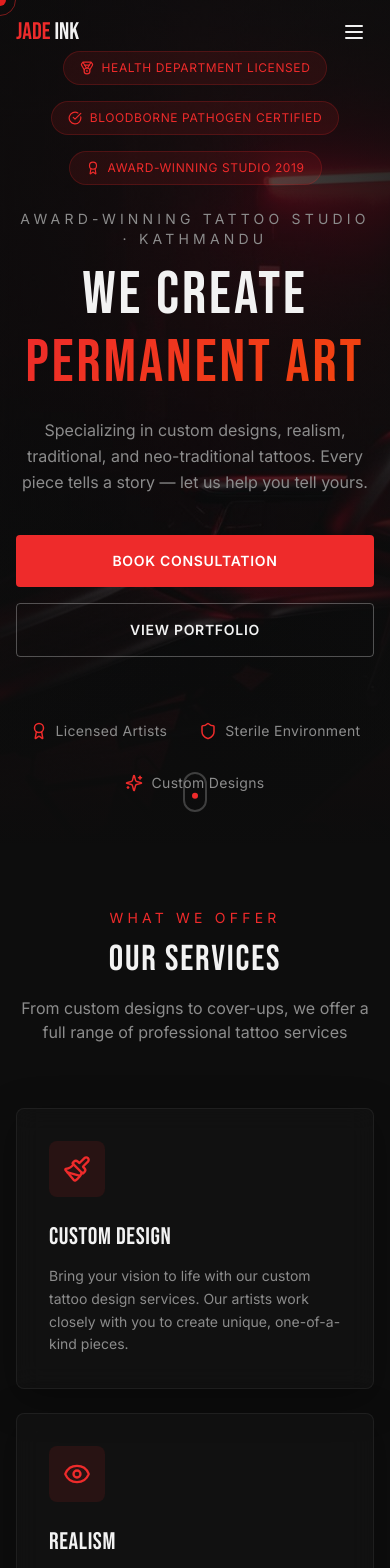
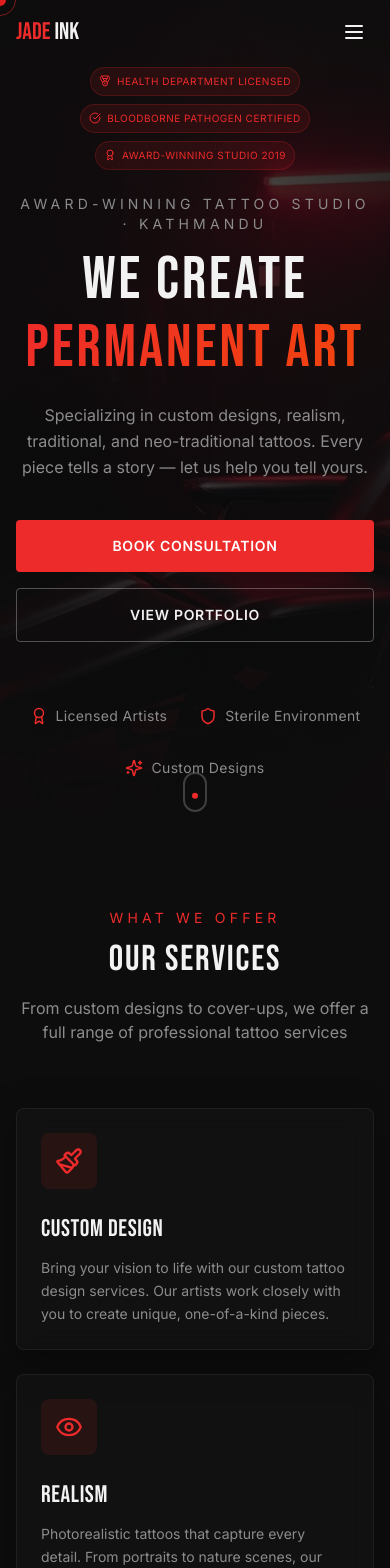
Before and after one commit to thebheda-ops/tattoo-studio, a Next.js app: page / in a window 390 px wide. Shown: the top 1568 px of the page. Built offline with nearby package versions, Linux system fonts and the light colour scheme.

Commit message:
Mobile Screen CSS adjusted

```diff
--- a/src/components/ArtistsSection.jsx
+++ b/src/components/ArtistsSection.jsx
@@ -90,7 +90,7 @@ const ArtistModal = ({ artist, onClose }) => {
             </button>
           </div>
 
-          <div className="px-8 pb-8 -mt-20">
+          <div className="px-4 sm:px-8 pb-8 -mt-20">
             <div className="flex flex-col sm:flex-row items-start gap-6 mb-6">
               <div className="relative w-32 h-40 rounded-lg overflow-hidden border-4 border-background shadow-xl flex-shrink-0">
                 <Image
--- a/src/components/ContactSection.jsx
+++ b/src/components/ContactSection.jsx
@@ -257,7 +257,7 @@ Sent from jadeinktattoo.com`;
 
           <ScrollReveal delay={200}>
             <div className="space-y-6">
-              <div className="glass-card p-8 space-y-6">
+              <div className="glass-card p-4 sm:p-8 space-y-6">
                 <h3 className="font-display text-2xl text-foreground tracking-wide">Visit Our Studio</h3>
                 <div className="space-y-4">
                   <div className="flex items-start gap-3">
--- a/src/components/FAQSection.jsx
+++ b/src/components/FAQSection.jsx
@@ -68,7 +68,7 @@ const FAQSection = () => {
               <div className="glass-card overflow-hidden">
                 <button
                   onClick={() => toggleFAQ(index)}
-                  className="w-full p-6 flex items-center justify-between text-left group"
+                  className="w-full p-4 sm:p-6 flex items-center justify-between text-left group"
                   aria-expanded={openIndex === index}
                 >
                   <div className="flex items-center gap-4">
@@ -96,7 +96,7 @@ const FAQSection = () => {
                       exit={{ height: 0, opacity: 0 }}
                       transition={{ duration: 0.3 }}
                     >
-                      <div className="px-6 pb-6 pl-20">
+                      <div className="px-4 sm:px-6 pb-4 sm:pb-6 pl-16 sm:pl-20">
                         <p className="text-muted-foreground font-body leading-relaxed">
                           {faq.answer}
                         </p>
--- a/src/components/HeroSection.jsx
+++ b/src/components/HeroSection.jsx
@@ -53,15 +53,15 @@ const HeroSection = () => {
           initial={{ opacity: 0, y: 20 }}
           animate={{ opacity: 1, y: 0 }}
           transition={{ duration: 0.6 }}
-          className="flex flex-wrap justify-center gap-4 mb-6"
+          className="flex flex-wrap justify-center gap-2 sm:gap-4 mb-6 px-2"
         >
           {certifications.map((cert, index) => (
             <div
               key={cert.label}
-              className="flex items-center gap-2 px-4 py-2 bg-primary/10 border border-primary/20 rounded-full"
+              className="flex items-center gap-1.5 sm:gap-2 px-2 sm:px-4 py-1.5 sm:py-2 bg-primary/10 border border-primary/20 rounded-full"
             >
-              <cert.icon size={14} className="text-primary" />
-              <span className="text-xs uppercase tracking-wider text-primary font-body">{cert.label}</span>
+              <cert.icon size={12} className="text-primary sm:size-14" />
+              <span className="text-[10px] sm:text-xs uppercase tracking-wider text-primary font-body whitespace-nowrap">{cert.label}</span>
             </div>
           ))}
         </motion.div>
--- a/src/components/ServicesSection.jsx
+++ b/src/components/ServicesSection.jsx
@@ -47,7 +47,7 @@ const ServicesSection = () => {
 
         <div className="grid grid-cols-1 md:grid-cols-2 lg:grid-cols-3 gap-6">
           {services.map((service, index) => (<ScrollReveal key={service.title} delay={index * 100}>
-              <div className="glass-card p-8 hover-lift hover-glow group cursor-default h-full">
+              <div className="glass-card p-6 sm:p-8 hover-lift hover-glow group cursor-default h-full">
                 <div className="w-14 h-14 rounded-lg bg-primary/10 flex items-center justify-center mb-6 group-hover:bg-primary/20 transition-colors">
                   <service.icon size={28} className="text-primary"/>
                 </div>
--- a/src/components/TestimonialsSection.jsx
+++ b/src/components/TestimonialsSection.jsx
@@ -41,7 +41,7 @@ const TestimonialsSection = () => {
 
         <div className="grid grid-cols-1 md:grid-cols-2 gap-6">
           {testimonials.map((t, index) => (<ScrollReveal key={t.name} delay={index * 150}>
-              <div className="glass-card p-8 hover-lift h-full flex flex-col">
+              <div className="glass-card p-6 sm:p-8 hover-lift h-full flex flex-col">
                 <Quote size={32} className="text-primary/30 mb-4"/>
                 <p className="text-foreground/90 font-body leading-relaxed mb-6 flex-1">{t.text}</p>
                 <div className="flex items-center justify-between">
--- a/src/components/WhatsAppBooking.jsx
+++ b/src/components/WhatsAppBooking.jsx
@@ -49,7 +49,7 @@ const WhatsAppBooking = () => {
 
           {/* Right: CTA Card */}
           <ScrollReveal delay={150}>
-            <div className="glass-card p-8 lg:p-10 text-center">
+            <div className="glass-card p-6 sm:p-8 lg:p-10 text-center">
               <div className="w-20 h-20 rounded-full bg-green-500/20 flex items-center justify-center mx-auto mb-6">
                 <MessageCircle size={40} className="text-green-500" />
               </div>
```
